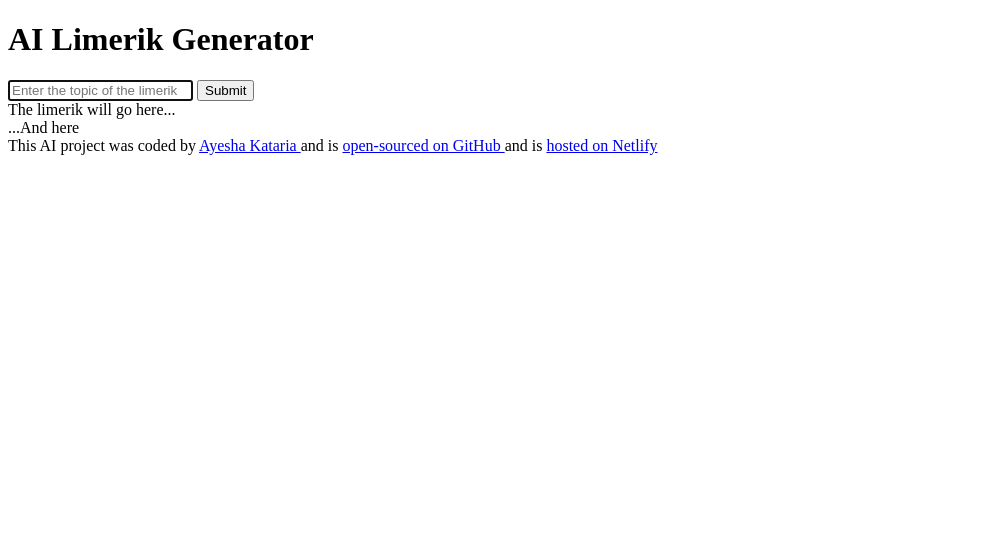
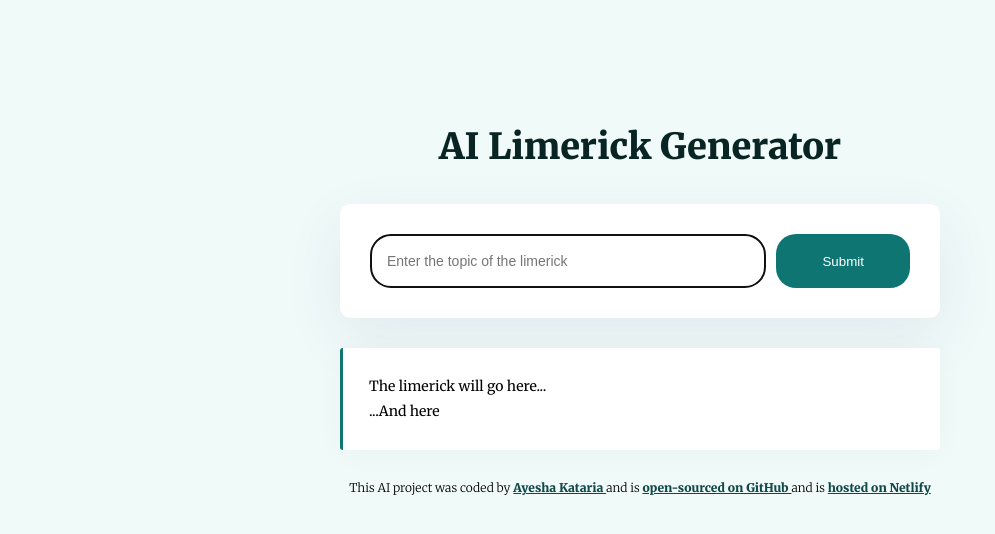
Before and after one commit to ayeshankataria/ai-poem-generator, a plain HTML site: page index.html in a window 1280 px wide. Shown: the whole page, without its empty margins (0-995 px from the left). Drawn offline with Linux system fonts and the light colour scheme.

Commit message:
Added styling to the project

```diff
--- a/index.html
+++ b/index.html
@@ -4,26 +4,33 @@
     <meta charset="UTF-8">
     <meta name="viewport" content="width=device-width, initial-scale=1.0">
     <link rel="stylesheet" href="src/style.css" />
-    <title>AI Limerik Generator</title>
+    <link rel="preconnect" href="https://fonts.googleapis.com">
+    <link rel="preconnect" href="https://fonts.gstatic.com" crossorigin>
+    <link
+      href="https://fonts.googleapis.com/css2?family=Merriweather:ital,wght@0,300;0,400;0,700;0,900;1,300;1,400;1,700;1,900&display=swap"
+      rel="stylesheet">
+    <title>AI Limerick Generator</title>
   </head>
   <body>
+    <div class="container">
     <header>
-      <h1>AI Limerik Generator</h1>
+      <h1>AI Limerick Generator</h1>
     </header>
 
     <main>
       <form>
         <input
           type="text"
-          placeholder="Enter the topic of the limerik"
+          placeholder="Enter the topic of the limerick"
           autofocus
           required
           autocomplete="off"
+          class="instructions"
         />
-        <input type="submit" />
+        <input type="submit" class="submit-button"/>
       </form>
-      <div>
-        The limerik will go here...
+      <div class="limerick">
+        The limerick will go here...
         <br />
         ...And here
       </div>
@@ -52,7 +59,7 @@
       hosted on Netlify
       </a>
     </footer>
-
+    </div>
     <script src="src/index.js"></script>
   </body>
 </html>
--- a/src/style.css
+++ b/src/style.css
@@ -0,0 +1,73 @@
+body {
+  background-color: #f0faf9;
+  font-family: "Merriweather", serif;
+}
+
+a {
+  color: #104948;
+  font-weight: 900;
+}
+
+.container {
+  margin: 120px auto;
+  max-width: 600px;
+}
+
+header {
+  margin-bottom: 30px;
+}
+
+h1 {
+  text-align: center;
+  font-weight: 800;
+  font-size: 36px;
+  line-height: 1.5;
+  color: #082524;
+}
+
+form {
+  padding: 30px;
+  background-color: white;
+  box-shadow: 0px 20px 60px rgba(65, 50, 100, 0.08);
+  border-radius: 10px;
+  display: flex;
+  margin-bottom: 30px;
+}
+
+.instructions {
+  padding: 16px;
+  border: 1px solid rgba(39, 33, 66, 0.5);
+  width: 80%;
+  font-size: 14px;
+  border-radius: 20px;
+  line-height: 20px;
+  color: #082524;
+}
+
+.submit-button {
+  margin-left: 10px;
+  background-color: #0e7573;
+  color: white;
+  border: none;
+  width: 150px;
+  border-radius: 20px;
+  padding: 14px 24px;
+}
+
+.limerick {
+  font-size: 14px;
+  font-weight: 500;
+  background-color: white;
+  padding: 26px;
+  line-height: 1.8;
+  border-left: 3px solid #0e7573;
+  box-shadow: 0px 4px 30px 0px rgba(39, 33, 66, 0.03);
+  border-radius: 3px;
+}
+
+footer {
+  text-align: center;
+  font-size: 12px;
+  font-weight: 300;
+  margin-top: 30px;
+}
```
